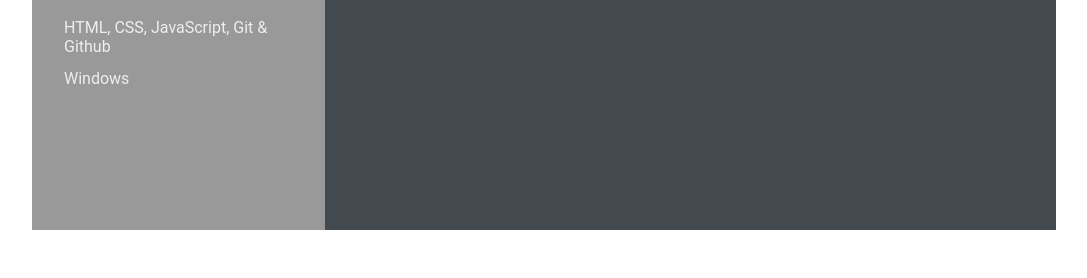
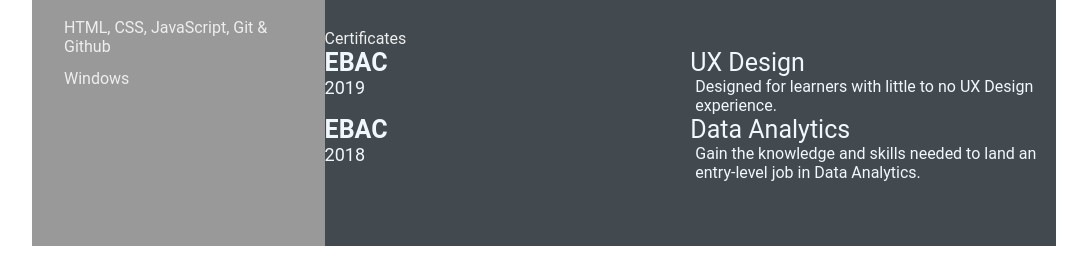
Before and after one commit to hoepersw/devweekgit.github.io, a plain HTML site: page index.html in a window 1280 px wide. Shown: the part 602-880 px from the top of the page, without its empty margins (96-1183 px from the left). Drawn offline with Linux system fonts and the light colour scheme.

Commit message:
feature: add certificates (#5)

```diff
--- a/index.html
+++ b/index.html
@@ -101,8 +101,34 @@
                 <p class="education-subject">Computer Science</p>
                 <p class="education-desc">Graduate in computer science</p>
             </div>
-        </div>
+            </div>
             </section>
+            <section class="awaerds gap">
+                <div class="right-title">Certificates</div>
+                <div class="awards-contents">
+                    <div class="awards-left">
+                    <p class="awards-company-name">EBAC</p>
+                    <p class="awards-time-period">2019</p>
+                    </div>
+                    <div class="awards-right">
+                        <p class="awards-name">UX Design</p>
+                        <p class="awards-desc">
+                          Designed for learners with little to no UX Design experience.
+                        </p>
+                    </div>
+                    <div class="awards-left">
+                        <p class="awards-company-name">EBAC</p>
+                        <p class="awards-time-period">2018</p>
+                        </div>
+                        <div class="awards-right">
+                            <p class="awards-name">Data Analytics</p>
+                            <p class="awards-desc">
+                                Gain the knowledge and skills needed to land an entry-level job in Data Analytics.
+                            </p>
+                        </div>
+                </div>
+            </section>
+
         </section>
 
 
```
